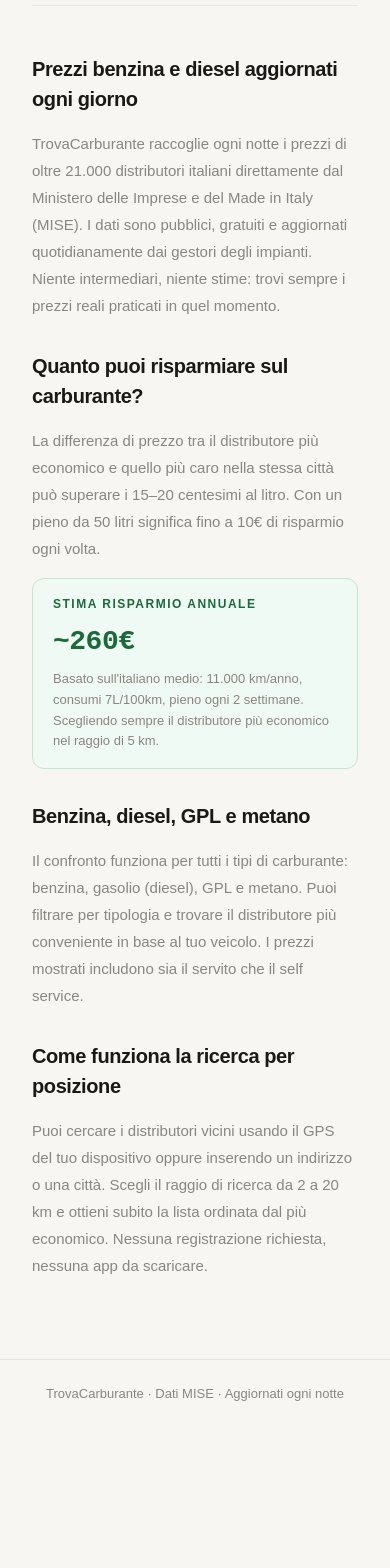
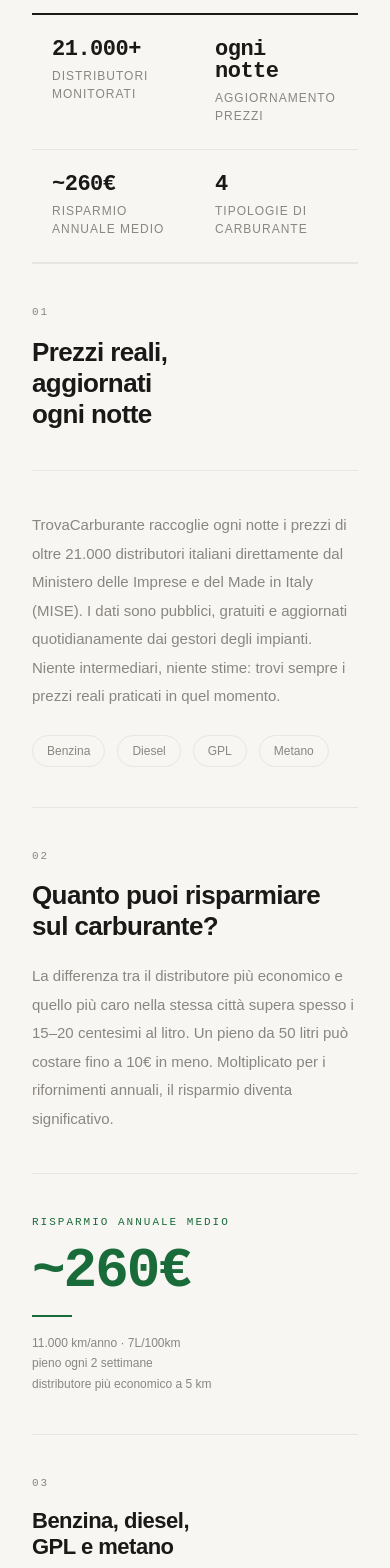
Before and after one commit to YannickMarguerettaz/benzina-economica, a Next.js app: page / in a window 390 px wide. Shown: the part 1380-2948 px from the top of the page. Before the commit the page ends 2808 px from the top, so only its background shows below. Built offline with nearby package versions, Linux system fonts and the light colour scheme.

Commit message:
design: editorial SEO section with stat bar, numbered rows, large savings figure

```diff
--- a/src/app/globals.css
+++ b/src/app/globals.css
@@ -55,9 +55,47 @@ body {
 }
 
 @media (max-width: 600px) {
+  .stat-bar {
+    flex-wrap: wrap;
+  }
+
+  .stat-bar > div {
+    flex: 1 1 45%;
+    border-right: none !important;
+    border-bottom: 1px solid var(--border);
+  }
+
+  .editorial-row,
+  .editorial-row--reverse {
+    grid-template-columns: 1fr !important;
+  }
+
+  .editorial-row > div:first-child,
+  .editorial-row--reverse > div:first-child {
+    border-right: none !important;
+    border-bottom: 1px solid var(--border);
+    padding-right: 0 !important;
+  }
+
+  .editorial-row > div:last-child,
+  .editorial-row--reverse > div:last-child {
+    padding-left: 0 !important;
+  }
+
   .seo-grid {
     grid-template-columns: 1fr !important;
     gap: 32px !important;
+  }
+
+  .seo-grid > div:first-child {
+    border-right: none !important;
+    border-bottom: 1px solid var(--border);
+    padding-right: 0 !important;
+    padding-bottom: 32px !important;
+  }
+
+  .seo-grid > div:last-child {
+    padding-left: 0 !important;
   }
 
   .search-bar-address {
--- a/src/app/page.tsx
+++ b/src/app/page.tsx
@@ -472,53 +472,92 @@ export default function Home() {
           </div>
 
           {/* Sezione SEO */}
-          <div style={{ marginTop: 56, borderTop: '1px solid var(--border)', paddingTop: 48 }}>
-            <div style={{ display: 'grid', gridTemplateColumns: '1fr 1fr', gap: 48 }} className="seo-grid">
+          <div style={{ marginTop: 64, borderTop: '2px solid var(--text)' }}>
 
-              <div>
-                <h2 style={{ fontSize: 20, fontWeight: 700, marginBottom: 16, letterSpacing: '-0.4px' }}>
-                  Prezzi benzina e diesel aggiornati ogni giorno
+            {/* Stat bar */}
+            <div style={{ display: 'flex', borderBottom: '1px solid var(--border)', marginBottom: 0 }} className="stat-bar">
+              {[
+                { n: '21.000+', label: 'distributori monitorati' },
+                { n: 'ogni notte', label: 'aggiornamento prezzi' },
+                { n: '~260€', label: 'risparmio annuale medio' },
+                { n: '4', label: 'tipologie di carburante' },
+              ].map((s, i) => (
+                <div key={i} style={{
+                  flex: 1,
+                  padding: '24px 20px',
+                  borderRight: i < 3 ? '1px solid var(--border)' : 'none',
+                }}>
+                  <div style={{ fontFamily: 'DM Mono, monospace', fontSize: 22, fontWeight: 700, color: 'var(--text)', letterSpacing: '-0.5px', lineHeight: 1 }}>{s.n}</div>
+                  <div style={{ fontSize: 12, color: 'var(--muted)', marginTop: 6, textTransform: 'uppercase', letterSpacing: '1px' }}>{s.label}</div>
+                </div>
+              ))}
+            </div>
+
+            {/* Blocco 1 — full width editoriale */}
+            <div style={{ display: 'grid', gridTemplateColumns: '1fr 2fr', borderBottom: '1px solid var(--border)' }} className="editorial-row">
+              <div style={{ padding: '40px 32px 40px 0', borderRight: '1px solid var(--border)' }}>
+                <div style={{ fontFamily: 'DM Mono, monospace', fontSize: 11, color: 'var(--muted)', letterSpacing: '2px', textTransform: 'uppercase', marginBottom: 16 }}>01</div>
+                <h2 style={{ fontSize: 26, fontWeight: 700, lineHeight: 1.2, letterSpacing: '-0.6px', margin: 0 }}>
+                  Prezzi reali,<br />aggiornati<br />ogni notte
                 </h2>
-                <p style={{ fontSize: 15, color: 'var(--muted)', lineHeight: 1.8, margin: 0 }}>
+              </div>
+              <div style={{ padding: '40px 0 40px 40px', display: 'flex', flexDirection: 'column', justifyContent: 'space-between' }}>
+                <p style={{ fontSize: 15, color: 'var(--muted)', lineHeight: 1.9, margin: '0 0 24px' }}>
                   TrovaCarburante raccoglie ogni notte i prezzi di oltre 21.000 distributori italiani direttamente dal Ministero delle Imprese e del Made in Italy (MISE). I dati sono pubblici, gratuiti e aggiornati quotidianamente dai gestori degli impianti. Niente intermediari, niente stime: trovi sempre i prezzi reali praticati in quel momento.
                 </p>
-              </div>
-
-              <div>
-                <h2 style={{ fontSize: 20, fontWeight: 700, marginBottom: 16, letterSpacing: '-0.4px' }}>
-                  Quanto puoi risparmiare sul carburante?
-                </h2>
-                <p style={{ fontSize: 15, color: 'var(--muted)', lineHeight: 1.8, marginBottom: 16 }}>
-                  La differenza di prezzo tra il distributore più economico e quello più caro nella stessa città può superare i 15–20 centesimi al litro. Con un pieno da 50 litri significa fino a 10€ di risparmio ogni volta.
-                </p>
-                <div style={{ background: 'var(--green-bg)', border: '1px solid var(--green-border)', borderRadius: 12, padding: '16px 20px' }}>
-                  <div style={{ fontSize: 12, fontWeight: 600, color: 'var(--green)', textTransform: 'uppercase', letterSpacing: '1.5px', marginBottom: 8 }}>Stima risparmio annuale</div>
-                  <div style={{ fontSize: 28, fontWeight: 700, color: 'var(--green)', fontFamily: 'DM Mono, monospace', letterSpacing: '-0.5px' }}>~260€</div>
-                  <div style={{ fontSize: 13, color: 'var(--muted)', marginTop: 6, lineHeight: 1.6 }}>
-                    Basato sull'italiano medio: 11.000 km/anno, consumi 7L/100km, pieno ogni 2 settimane. Scegliendo sempre il distributore più economico nel raggio di 5 km.
-                  </div>
+                <div style={{ display: 'flex', gap: 12 }}>
+                  {['Benzina', 'Diesel', 'GPL', 'Metano'].map(c => (
+                    <div key={c} style={{ padding: '6px 14px', background: 'var(--bg)', border: '1px solid var(--border)', borderRadius: 20, fontSize: 12, fontWeight: 500, color: 'var(--muted)' }}>{c}</div>
+                  ))}
                 </div>
               </div>
+            </div>
 
-              <div>
-                <h2 style={{ fontSize: 20, fontWeight: 700, marginBottom: 16, letterSpacing: '-0.4px' }}>
-                  Benzina, diesel, GPL e metano
+            {/* Blocco 2 — risparmio con numero grande */}
+            <div style={{ display: 'grid', gridTemplateColumns: '2fr 1fr', borderBottom: '1px solid var(--border)' }} className="editorial-row editorial-row--reverse">
+              <div style={{ padding: '40px 40px 40px 0', borderRight: '1px solid var(--border)' }}>
+                <div style={{ fontFamily: 'DM Mono, monospace', fontSize: 11, color: 'var(--muted)', letterSpacing: '2px', textTransform: 'uppercase', marginBottom: 16 }}>02</div>
+                <h2 style={{ fontSize: 26, fontWeight: 700, lineHeight: 1.2, letterSpacing: '-0.6px', margin: '0 0 20px' }}>
+                  Quanto puoi risparmiare<br />sul carburante?
                 </h2>
-                <p style={{ fontSize: 15, color: 'var(--muted)', lineHeight: 1.8, margin: 0 }}>
-                  Il confronto funziona per tutti i tipi di carburante: benzina, gasolio (diesel), GPL e metano. Puoi filtrare per tipologia e trovare il distributore più conveniente in base al tuo veicolo. I prezzi mostrati includono sia il servito che il self service.
+                <p style={{ fontSize: 15, color: 'var(--muted)', lineHeight: 1.9, margin: 0 }}>
+                  La differenza tra il distributore più economico e quello più caro nella stessa città supera spesso i 15–20 centesimi al litro. Un pieno da 50 litri può costare fino a 10€ in meno. Moltiplicato per i rifornimenti annuali, il risparmio diventa significativo.
                 </p>
               </div>
+              <div style={{ padding: '40px 0 40px 32px', display: 'flex', flexDirection: 'column', justifyContent: 'center' }}>
+                <div style={{ fontFamily: 'DM Mono, monospace', fontSize: 11, color: 'var(--green)', letterSpacing: '2px', textTransform: 'uppercase', marginBottom: 12 }}>risparmio annuale medio</div>
+                <div style={{ fontFamily: 'DM Mono, monospace', fontSize: 56, fontWeight: 700, color: 'var(--green)', lineHeight: 1, letterSpacing: '-2px' }}>~260€</div>
+                <div style={{ width: 40, height: 2, background: 'var(--green)', margin: '16px 0' }} />
+                <div style={{ fontSize: 12, color: 'var(--muted)', lineHeight: 1.7 }}>
+                  11.000 km/anno · 7L/100km<br />
+                  pieno ogni 2 settimane<br />
+                  distributore più economico a 5 km
+                </div>
+              </div>
+            </div>
 
-              <div>
-                <h2 style={{ fontSize: 20, fontWeight: 700, marginBottom: 16, letterSpacing: '-0.4px' }}>
-                  Come funziona la ricerca per posizione
+            {/* Blocco 3 — due colonne simmetriche */}
+            <div style={{ display: 'grid', gridTemplateColumns: '1fr 1fr' }} className="seo-grid">
+              <div style={{ padding: '40px 40px 40px 0', borderRight: '1px solid var(--border)' }}>
+                <div style={{ fontFamily: 'DM Mono, monospace', fontSize: 11, color: 'var(--muted)', letterSpacing: '2px', textTransform: 'uppercase', marginBottom: 16 }}>03</div>
+                <h2 style={{ fontSize: 22, fontWeight: 700, lineHeight: 1.2, letterSpacing: '-0.5px', margin: '0 0 16px' }}>
+                  Benzina, diesel,<br />GPL e metano
                 </h2>
-                <p style={{ fontSize: 15, color: 'var(--muted)', lineHeight: 1.8, margin: 0 }}>
-                  Puoi cercare i distributori vicini usando il GPS del tuo dispositivo oppure inserendo un indirizzo o una città. Scegli il raggio di ricerca da 2 a 20 km e ottieni subito la lista ordinata dal più economico. Nessuna registrazione richiesta, nessuna app da scaricare.
+                <p style={{ fontSize: 15, color: 'var(--muted)', lineHeight: 1.9, margin: 0 }}>
+                  Il confronto funziona per tutti i carburanti. Puoi filtrare per tipologia e trovare il distributore più conveniente in base al tuo veicolo. I prezzi includono sia il servito che il self service.
                 </p>
               </div>
+              <div style={{ padding: '40px 0 40px 40px' }}>
+                <div style={{ fontFamily: 'DM Mono, monospace', fontSize: 11, color: 'var(--muted)', letterSpacing: '2px', textTransform: 'uppercase', marginBottom: 16 }}>04</div>
+                <h2 style={{ fontSize: 22, fontWeight: 700, lineHeight: 1.2, letterSpacing: '-0.5px', margin: '0 0 16px' }}>
+                  Ricerca per<br />posizione o indirizzo
+                </h2>
+                <p style={{ fontSize: 15, color: 'var(--muted)', lineHeight: 1.9, margin: 0 }}>
+                  Usa il GPS oppure cerca per indirizzo o città. Scegli il raggio da 2 a 20 km e ottieni la lista ordinata per prezzo. Nessuna registrazione, nessuna app.
+                </p>
+              </div>
+            </div>
 
-            </div>
           </div>
         </div>
       )}
```
